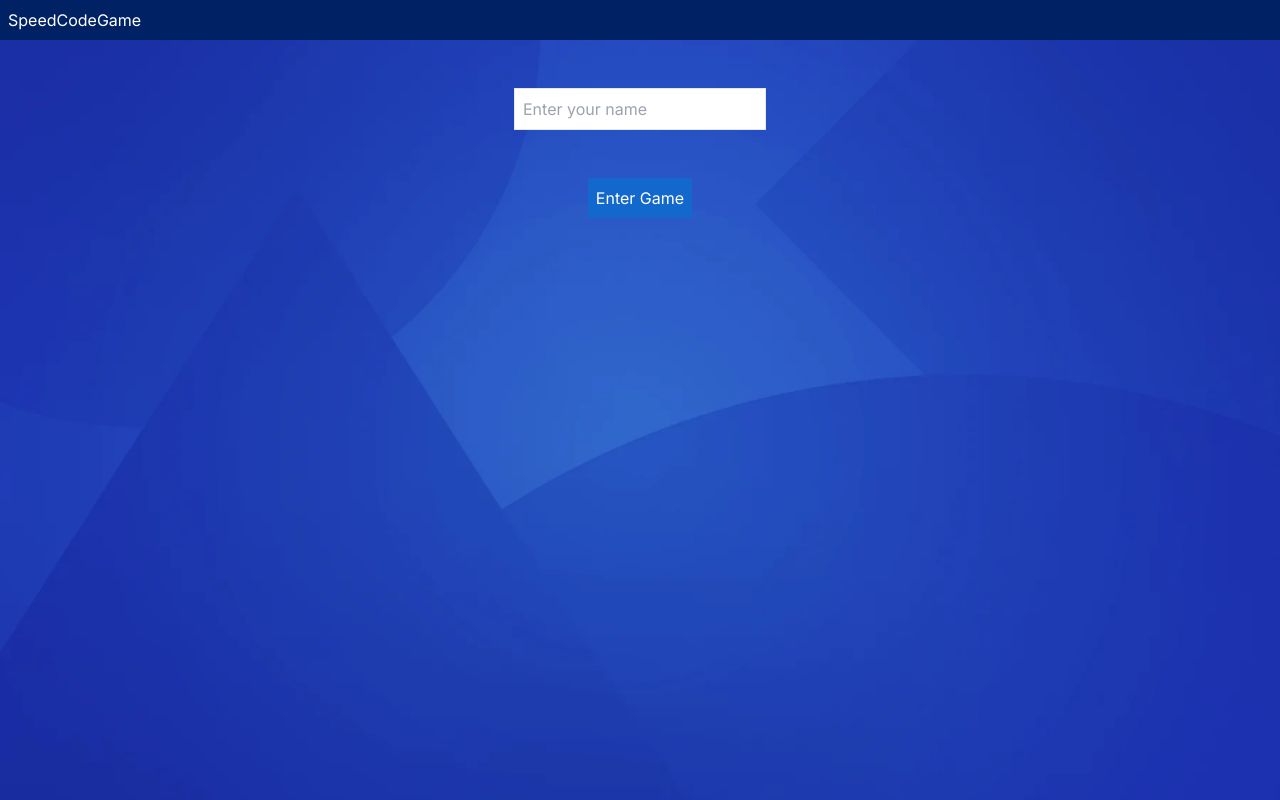
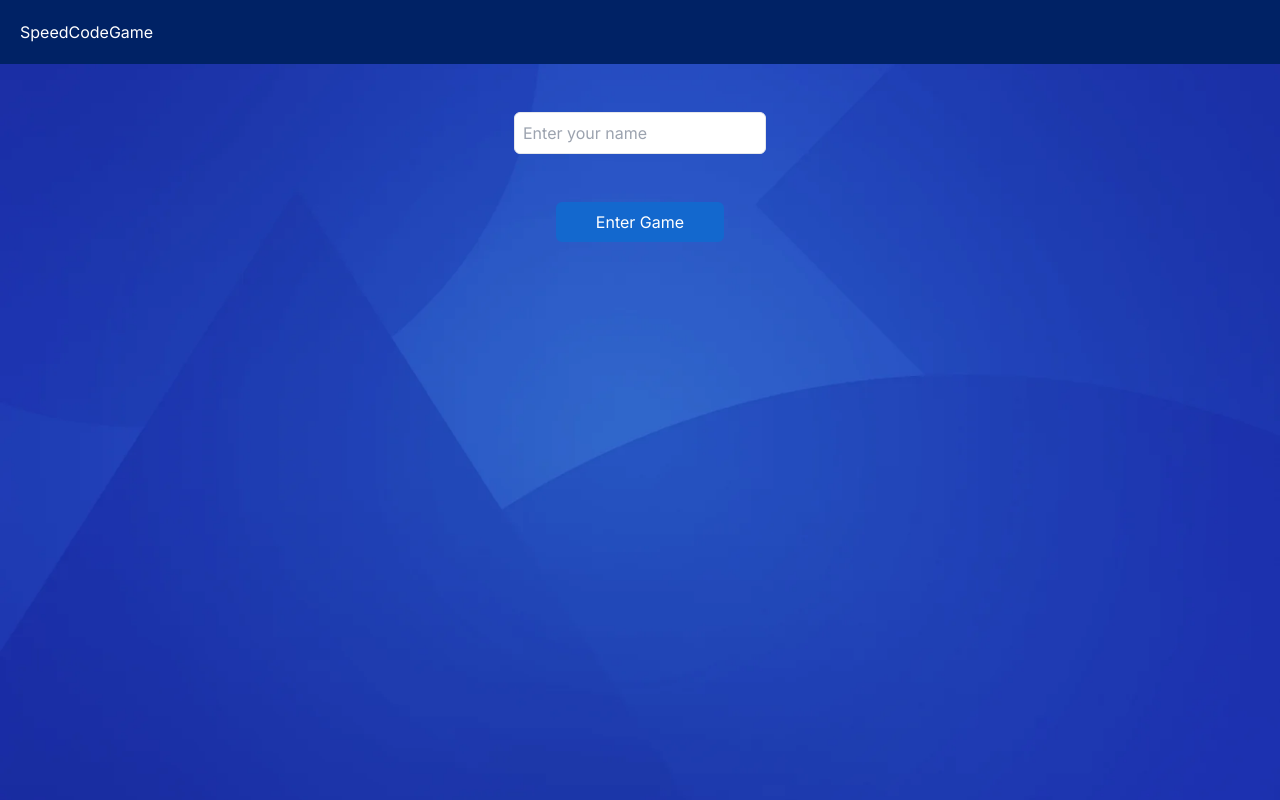
Before and after one commit to GodfreyLee/speedcodegame, a Next.js app in the folder frontend/: page /room/1 in a window 1280 px wide. Built offline with nearby package versions, Linux system fonts and the light colour scheme.

Commit message:
css-update

```diff
--- a/frontend/app/page.tsx
+++ b/frontend/app/page.tsx
@@ -39,7 +39,7 @@ export default function Home() {
 
   return (
     <div className="bg-[url('/bg-2.png')] h-[100vh] bg-cover">
-      <div className="bg-[#002265] p-1 flex justify-between">
+      <div className="bg-[#002265] p-5 flex justify-between">
         <div className="text-white">SpeedCodeGame</div>
       </div>
       <div className="flex flex-col items-center gap-4 justify-center h-[80%] ">
--- a/frontend/app/room/[roomId]/page.tsx
+++ b/frontend/app/room/[roomId]/page.tsx
@@ -43,14 +43,14 @@ export default function Home() {
   const codeTemplate = `function solution() {` + `\n  return 1` + `\n}`;
   return (
     <div className="bg-[url('/bg-2.png')] h-[100vh] bg-cover">
-      <div className="bg-[#002265] p-2 flex justify-between">
+      <div className="bg-[#002265] p-5 flex justify-between">
         <div className="text-white">SpeedCodeGame</div>
         {username && <div className="text-white">welcome, {username}</div>}
       </div>
       {step === "enterName" && (
         <div className="flex flex-col items-center gap-12 mt-12">
           <input
-            className="border p-2"
+            className="border p-2 rounded-md"
             placeholder="Enter your name"
             onKeyDown={(e) => {
               if (e.code === "Enter" || e.code === "NumpadEnter") {
@@ -62,7 +62,7 @@ export default function Home() {
             }}
           />
           <button
-            className="p-2 bg-[#1368CE] text-white"
+            className="p-2 bg-[#1368CE] text-white rounded-md px-10"
             onClick={() => {
               enterQuestionStage();
             }}
@@ -73,12 +73,14 @@ export default function Home() {
       )}
       {step === "question" && (
         <div className="flex flex-col items-center">
-          <div className="bg-white w-full p-2">questions: {question}</div>
-          <div>
+          <div className="bg-white w-full font-bold p-5">
+            Questions: {question}
+          </div>
+          <div className="flex mt-8">
             <Countdown
-              renderer={({hours, minutes, seconds, completed}) => {
+              renderer={({ hours, minutes, seconds, completed }) => {
                 return (
-                  <span>
+                  <span className="bg-white p-3 rounded-full ml-auto">
                     {minutes * 60 + seconds}
                   </span>
                 );
@@ -140,14 +142,14 @@ export default function Home() {
       {step === "score" && (
         <div className={cn("flex flex-col items-center")}>
           <div
-            className={cn("bg-white w-full p-2 flex justify-center", {
+            className={cn("bg-white w-full p-5 flex font-bold justify-center", {
               "text-red-500": !isCorrect,
               "text-green-500": isCorrect,
             })}
           >
             Your answer is {isCorrect ? "correct" : "wrong"}
           </div>
-          <div className="bg-[#002265] min-w-[300px] min-h-[400px] p-2 mt-12 text-white flex flex-col gap-2">
+          <div className="bg-[#002265] min-w-[300px] min-h-[400px] p-5 mt-12 text-white flex flex-col gap-2 rounded">
             {scoreList.map((s) => (
               <div className="flex justify-between">
                 <div>{s.username}</div>
```
